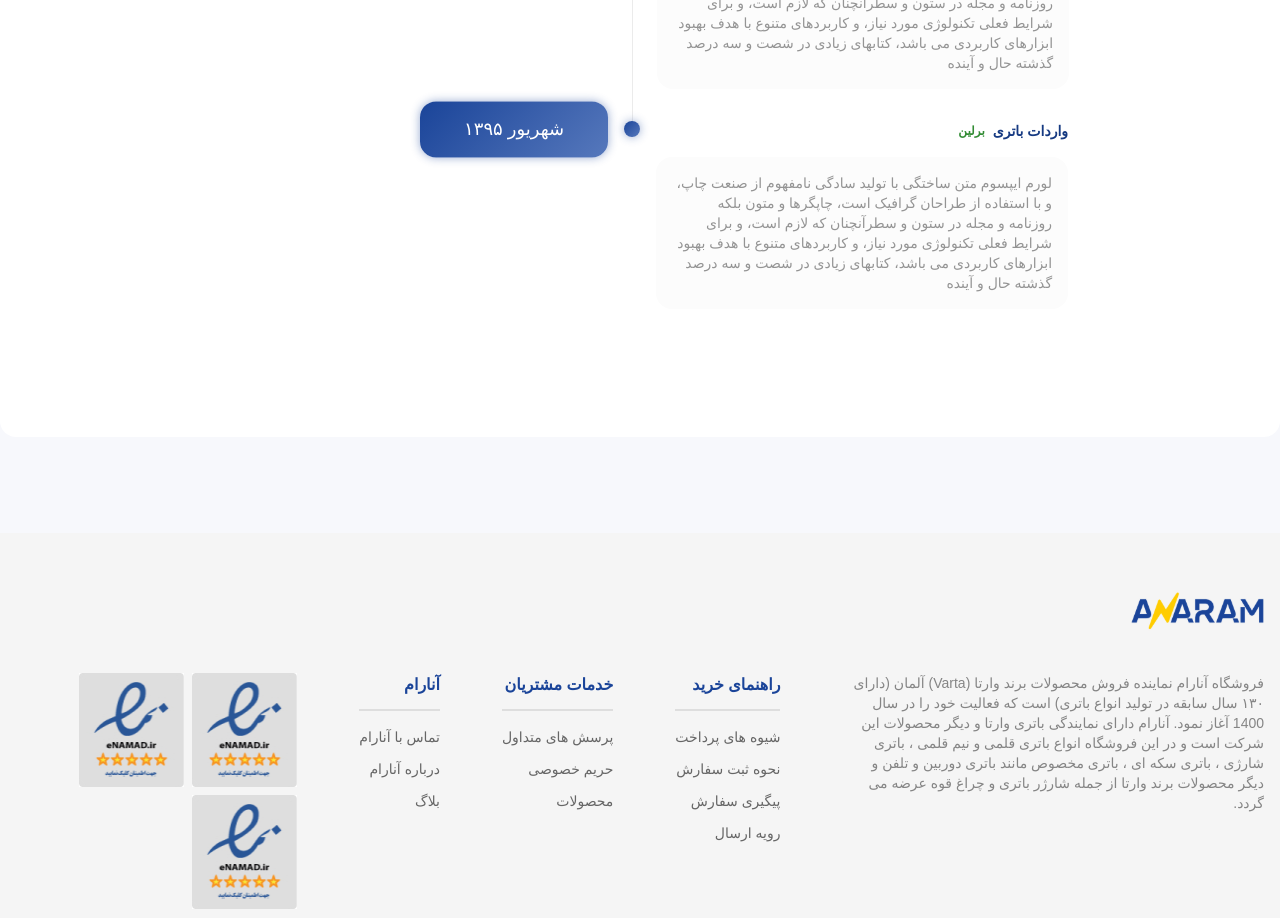
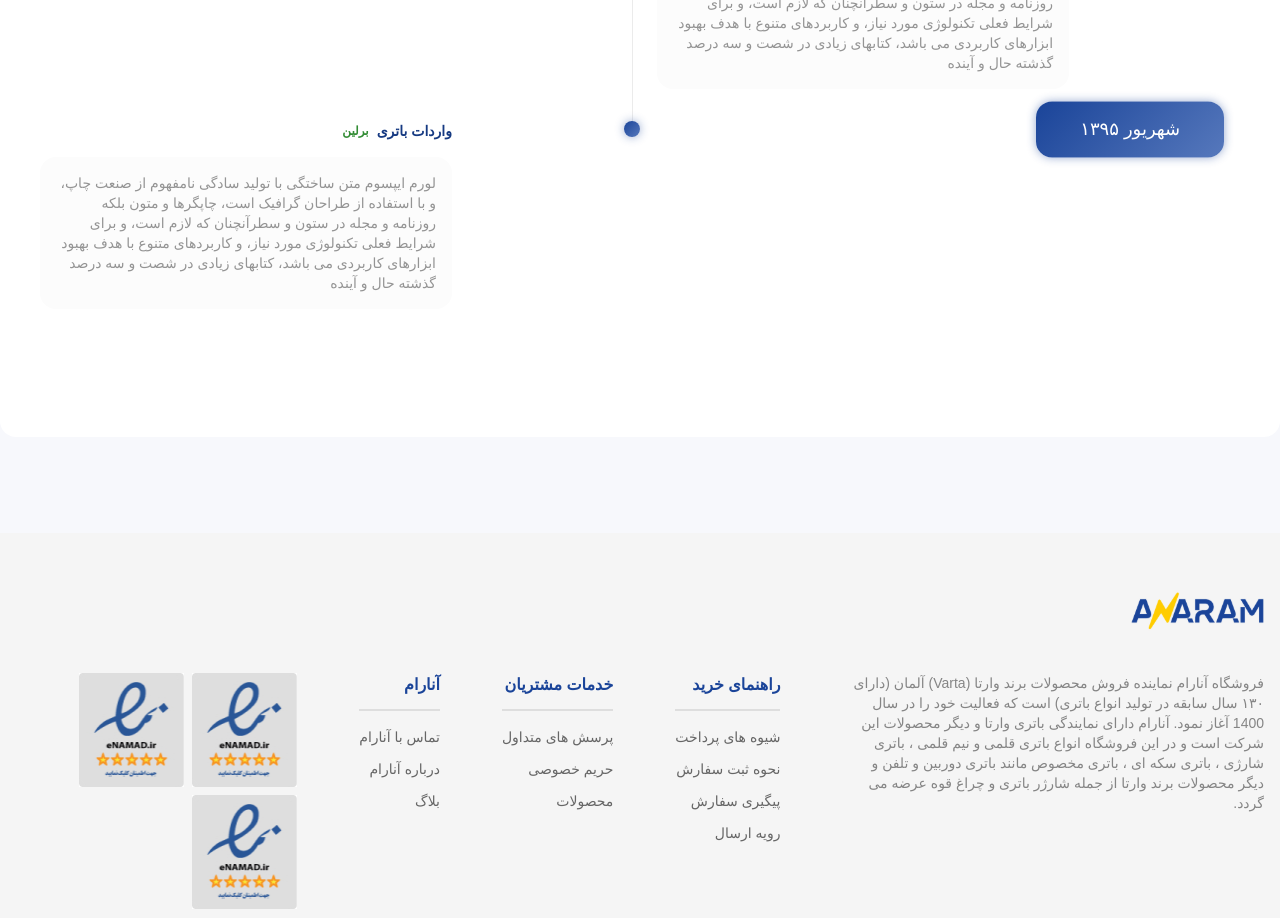
Before and after one commit to mahyarErshad/anaram-react, a React (Create React App) app: page /about in a window 1280 px wide. Shown: the part 1080-1998 px from the top of the page. Built offline with nearby package versions, Linux system fonts and the light colour scheme; a web font is replaced by a local one.

Commit message:
Changing the order on leftPattern

```diff
--- a/src/Pages/AboutUs/AboutUsTimeLineCard.jsx
+++ b/src/Pages/AboutUs/AboutUsTimeLineCard.jsx
@@ -4,7 +4,7 @@ function AboutUsTimeLineCard({ title, city, description, date, leftPattern }) {
   return (
     <div className="w-full flex justify-center relative">
       <span className="about-page-circle about-page-gradient absolute right-[50%]"></span>
-      <div className={`w-2/4 flex-col gap-4 ${!leftPattern && "border-l border-NeutralN30"} pl-6 items-end pb-8`}>
+      <div className={`w-2/4 flex-col gap-4 ${!leftPattern ? "border-l border-NeutralN30" : "order-2"} pl-6 items-end pb-8`}>
         <div className="flex justify-start items-center gap-2 w-full max-w-[25.75rem]">
           <span className="text-primary7 text-sm font-semibold">{title}</span>
           <span className="text-Green7 text-xs font-semibold">{city}</span>
```
